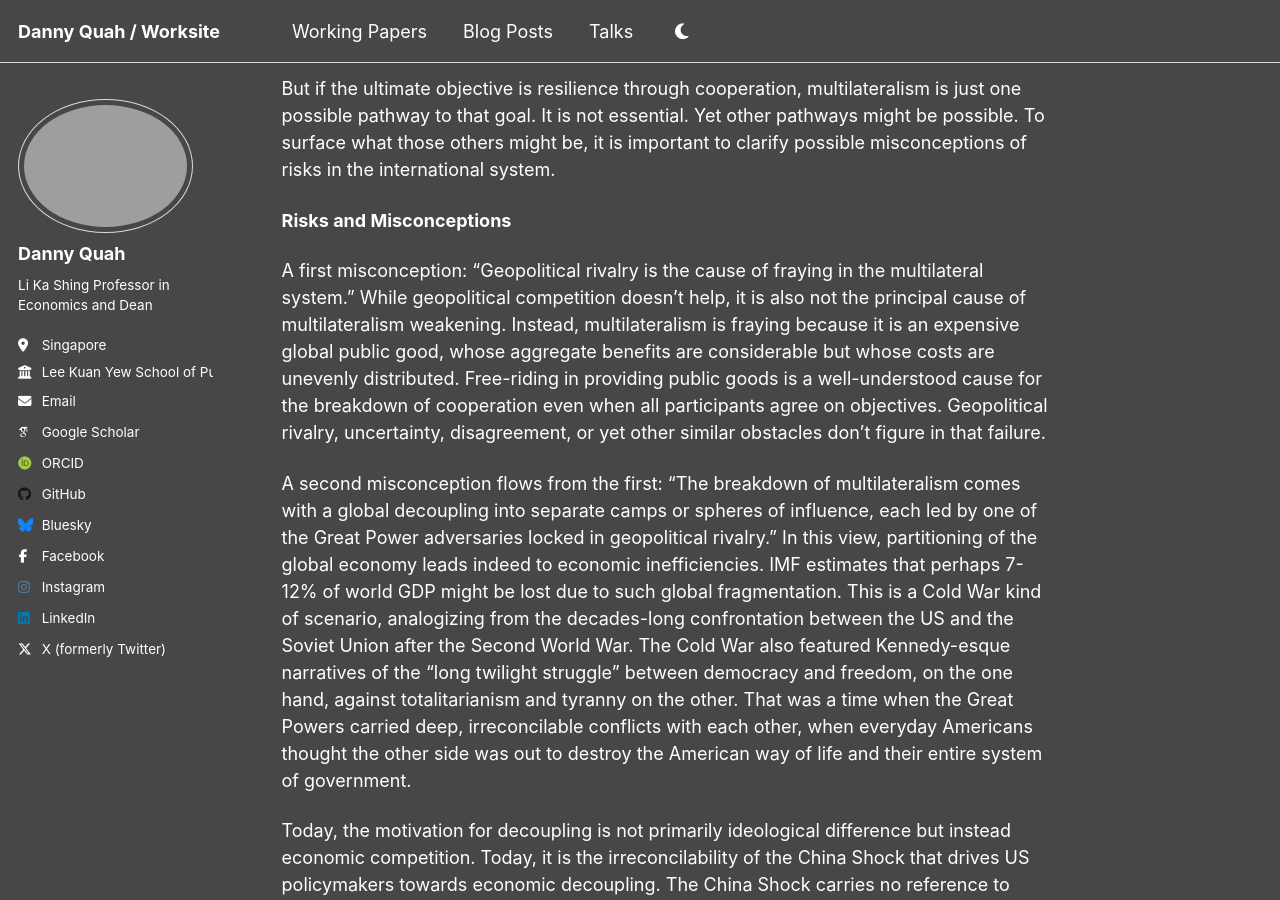
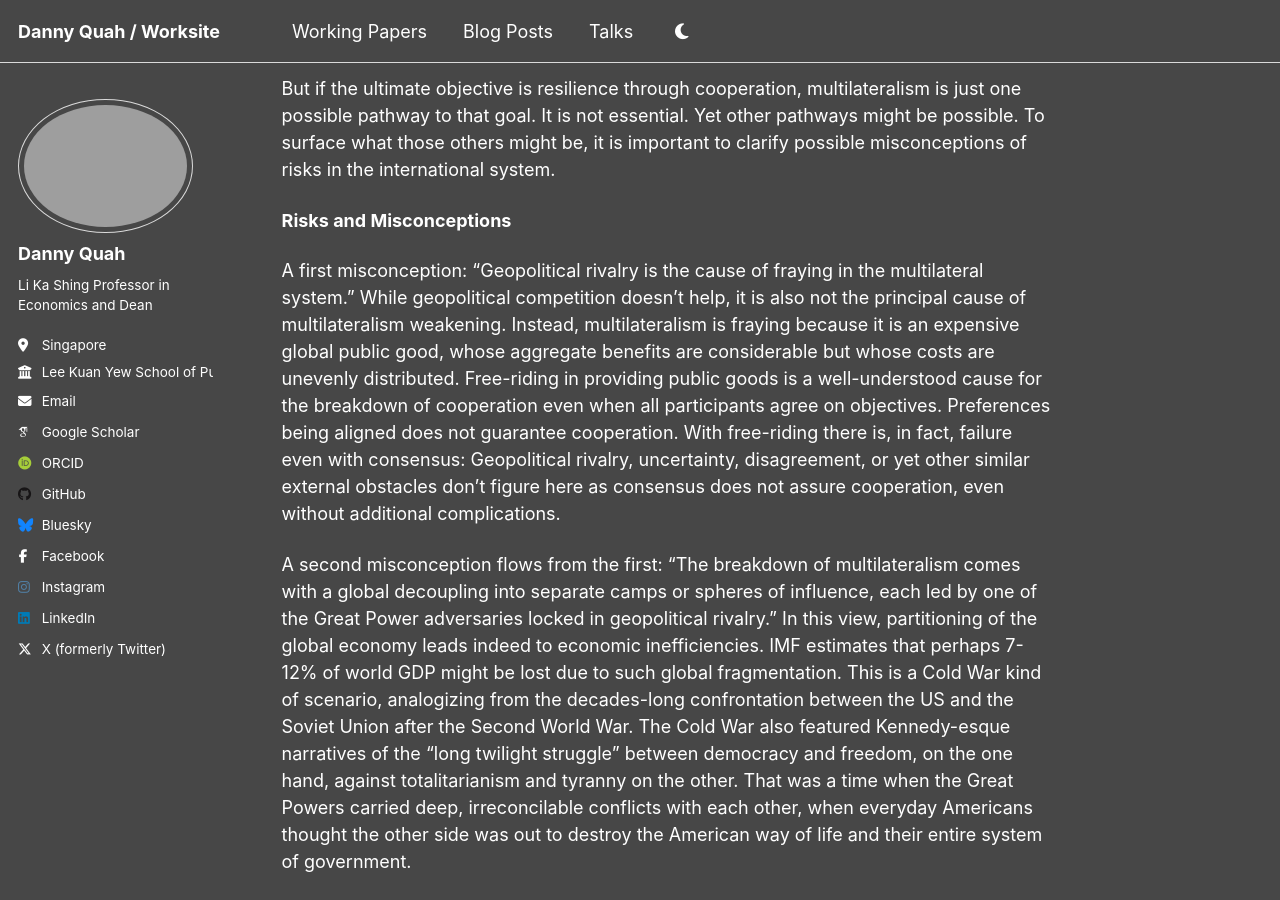
Before and after one commit to DannyQuah/DannyQuah.github.io, a Jekyll site: the page built from _posts/2025-03-31-Resilience-Cooperation-Multilateralism.md, in a window 1280 px wide and 900 px high, scrolled down 2617 px. Built offline with Jekyll 4.4.1, drawn with Linux system fonts in a browser that asks for light colours; some web fonts are replaced; part of the change alters nothing that is shown; some of the changed text lies outside the part shown.

Commit message:
Resilience Cooperation Multilateralism

```diff
--- a/_posts/2025-03-31-Resilience-Cooperation-Multilateralism.md
+++ b/_posts/2025-03-31-Resilience-Cooperation-Multilateralism.md
@@ -1,6 +1,6 @@
 ---
 fileName: 2025-03-31-Resilience-Cooperation-Multilateralism.md
-# Last-edited: 2025.03.31.1044.Mon -- Danny Quah (me@DannyQuah.com)
+# Last-edited: 2025.03.31.1127.Mon -- Danny Quah (me@DannyQuah.com)
 Type: Publication
 Tags: >
   resilience, cooperation, multilateralism, IMF
@@ -19,7 +19,7 @@ Mar 2025
 
 How can the global economy and its institutions build international resilience through global cooperation?  This article considers how multilateralism holds both promise and challenge.  Given the parlous state of the international system, however, modalities other than just multilateralism will be needed.  The article describes three such possible ways ahead.
 
-(The key ideas here were presented at IMF's High-Level Forum "Asia and the IMF:  Resilience through Cooperation" in Tokyo, Wed 05 Mar 2025.  I thank Kenneth Kang, Jun Ma, Mari Pangestu, Ceyla Pazarbasioglu, and other participants at the event for their comments and suggestions.)
+(The key ideas here were presented at IMF's High-Level Forum "Asia and the IMF:  Resilience through Cooperation" in Tokyo, Wed 05 Mar 2025.  I thank Chatib Basri, Kenneth Kang, Jun Ma, Takehiko Nakao, Mari Pangestu, Ceyla Pazarbasioglu, Krishnan Srinivasan, and other participants at the event for their comments and suggestions.)
 
 
 ____
@@ -49,7 +49,7 @@ But if the ultimate objective is resilience through cooperation, multilateralism
 
 **Risks and Misconceptions**
 
-A first misconception: "Geopolitical rivalry is the cause of fraying in the multilateral system."  While geopolitical competition doesn't help, it is also not the principal cause of multilateralism weakening.  Instead, multilateralism is fraying because it is an expensive global public good, whose aggregate benefits are considerable but whose costs are unevenly distributed.  Free-riding in providing public goods is a well-understood cause for the breakdown of cooperation even when all participants agree on objectives.  Geopolitical rivalry, uncertainty, disagreement, or yet other similar obstacles don't figure in that failure.
+A first misconception: "Geopolitical rivalry is the cause of fraying in the multilateral system."  While geopolitical competition doesn't help, it is also not the principal cause of multilateralism weakening.  Instead, multilateralism is fraying because it is an expensive global public good, whose aggregate benefits are considerable but whose costs are unevenly distributed.  Free-riding in providing public goods is a well-understood cause for the breakdown of cooperation even when all participants agree on objectives.  Preferences being aligned does not guarantee cooperation.  With free-riding there is, in fact, failure even with consensus:  Geopolitical rivalry, uncertainty, disagreement, or yet other similar external obstacles don't figure here as consensus does not assure cooperation, even without additional complications.
 
 A second misconception flows from the first: "The breakdown of multilateralism comes with a global decoupling into separate camps or spheres of influence, each led by one of the Great Power adversaries locked in geopolitical rivalry."  In this view, partitioning of the global economy leads indeed to economic inefficiencies.  IMF estimates that perhaps 7-12% of world GDP might be lost due to such global fragmentation.  This is a Cold War kind of scenario, analogizing from the decades-long confrontation between the US and the Soviet Union after the Second World War.  The Cold War also featured Kennedy-esque narratives of the "long twilight struggle" between democracy and freedom, on the one hand, against totalitarianism and tyranny on the other.  That was a time when the Great Powers carried deep, irreconcilable conflicts with each other, when everyday Americans thought the other side was out to destroy the American way of life and their entire system of government.
 
```
